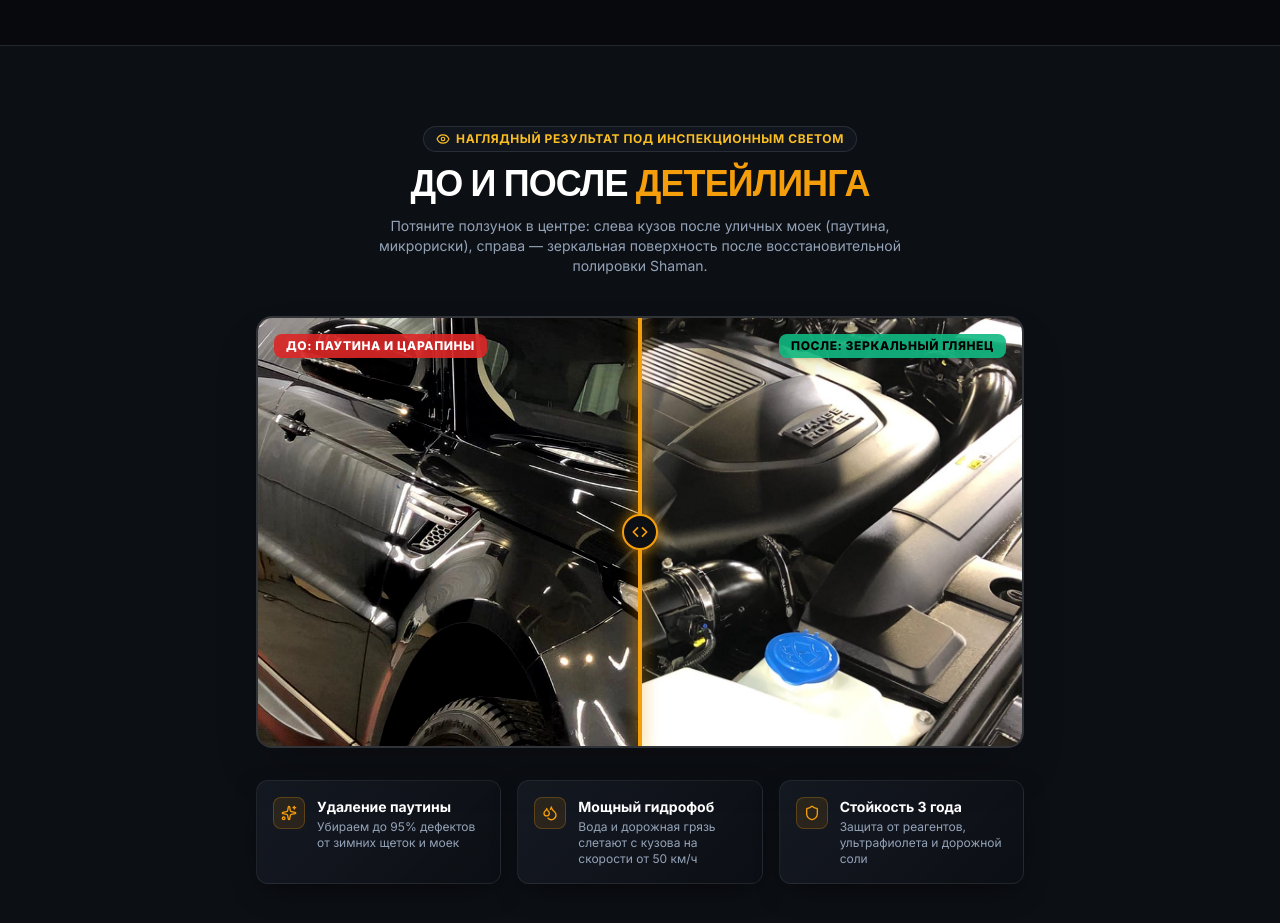
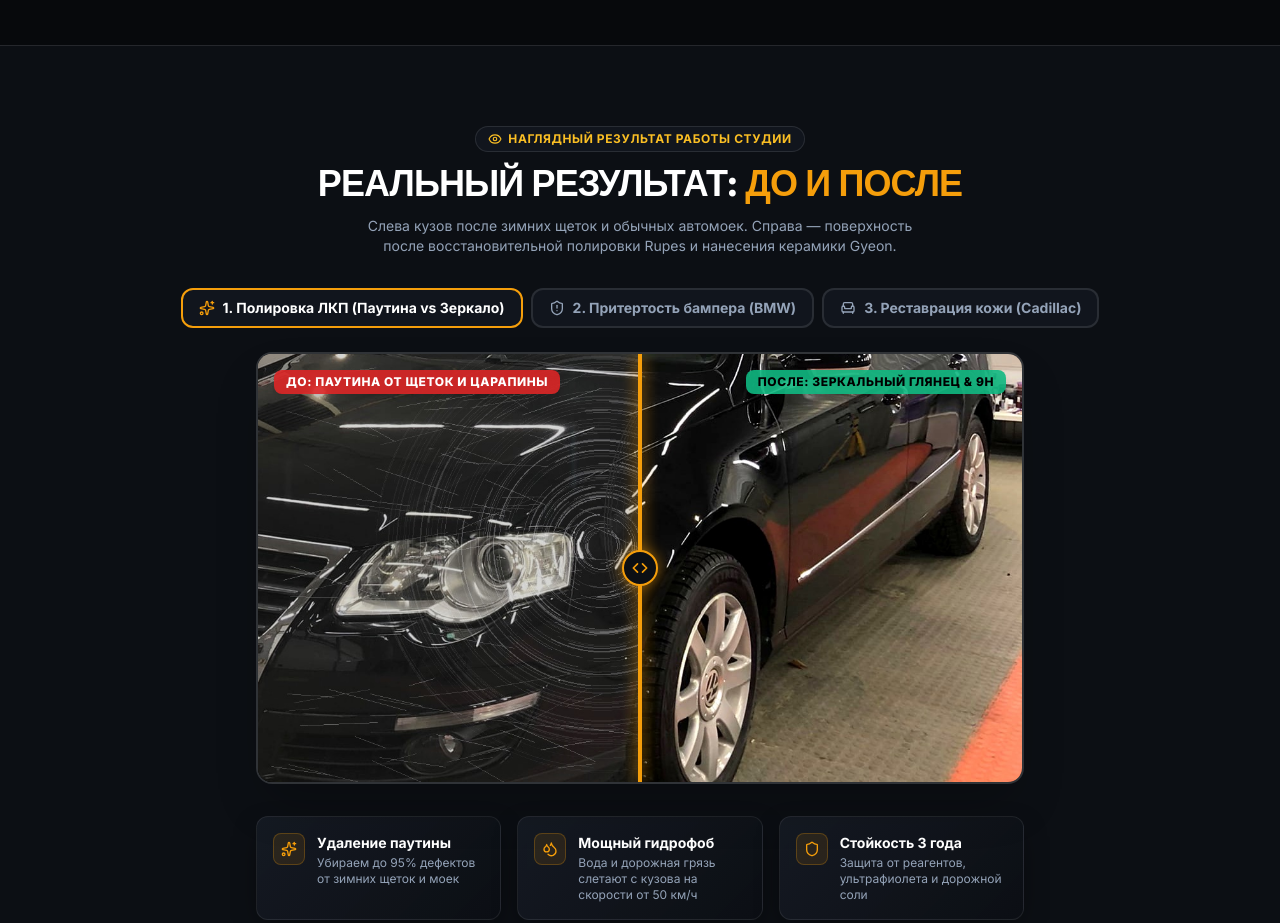
Before and after one commit to Sssunder/shaman-detailing, a plain HTML site: page index.html in a window 1280 px wide. Shown: the part 740-1663 px from the top of the page. Drawn offline with nearby package versions, Linux system fonts and the light colour scheme.

Commit message:
feat: real 3-scenario Before/After detailing slider with actual Shaman BMW bumper & Cadillac leather restoration

```diff
--- a/index.html
+++ b/index.html
@@ -318,33 +318,49 @@
     <section class="py-14 sm:py-20 px-4 sm:px-6 bg-dark-900 border-y border-white/10">
         <div class="max-w-5xl mx-auto">
 
-            <div class="text-center space-y-3 mb-10">
+            <div class="text-center space-y-3 mb-8">
                 <div class="inline-flex items-center gap-1.5 px-3 py-1 rounded-full bg-dark-850 border border-white/10 text-amber-400 text-xs font-bold uppercase tracking-wider">
                     <i data-lucide="eye" class="w-3.5 h-3.5"></i>
-                    <span>Наглядный результат под инспекционным светом</span>
+                    <span>Наглядный результат работы студии</span>
                 </div>
                 <h2 class="font-tech text-2xl sm:text-4xl font-bold text-white uppercase tracking-tight">
-                    ДО И ПОСЛЕ <span class="text-amber-500">ДЕТЕЙЛИНГА</span>
+                    РЕАЛЬНЫЙ РЕЗУЛЬТАТ: <span class="text-amber-500">ДО И ПОСЛЕ</span>
                 </h2>
-                <p class="text-steel-400 text-xs sm:text-sm max-w-xl mx-auto">
-                    Потяните ползунок в центре: слева кузов после уличных моек (паутина, микрориски), справа — зеркальная поверхность после восстановительной полировки Shaman.
+                <p id="sliderDesc" class="text-steel-400 text-xs sm:text-sm max-w-xl mx-auto">
+                    Слева кузов после зимних щеток и обычных автомоек. Справа — поверхность после восстановительной полировки Rupes и нанесения керамики Gyeon.
                 </p>
+            </div>
+
+            <!-- Interactive 3-Tab Switcher -->
+            <div class="flex flex-wrap items-center justify-center gap-2 mb-6" id="compareTabs">
+                <button onclick="switchComparisonTab('paint', this)" class="compare-tab-btn px-3.5 sm:px-4 py-2 rounded-xl bg-dark-850 border-2 border-amber-500 text-white font-bold text-xs sm:text-sm flex items-center gap-2 transition-all">
+                    <i data-lucide="sparkles" class="w-4 h-4 text-amber-500"></i>
+                    <span>1. Полировка ЛКП (Паутина vs Зеркало)</span>
+                </button>
+                <button onclick="switchComparisonTab('bumper', this)" class="compare-tab-btn px-3.5 sm:px-4 py-2 rounded-xl bg-dark-850 border-2 border-white/10 text-steel-400 hover:text-white font-bold text-xs sm:text-sm flex items-center gap-2 transition-all">
+                    <i data-lucide="shield-alert" class="w-4 h-4"></i>
+                    <span>2. Притертость бампера (BMW)</span>
+                </button>
+                <button onclick="switchComparisonTab('leather', this)" class="compare-tab-btn px-3.5 sm:px-4 py-2 rounded-xl bg-dark-850 border-2 border-white/10 text-steel-400 hover:text-white font-bold text-xs sm:text-sm flex items-center gap-2 transition-all">
+                    <i data-lucide="armchair" class="w-4 h-4"></i>
+                    <span>3. Реставрация кожи (Cadillac)</span>
+                </button>
             </div>
 
             <!-- Interactive 50/50 Slider Container -->
             <div class="slider-container max-w-3xl mx-auto aspect-[16/9] rounded-2xl border-2 border-white/15 shadow-2xl relative" id="comparisonSlider">
                 <!-- After Image (Background) -->
-                <img src="work_car_6.jpg" alt="После детейлинга" class="w-full h-full object-cover">
-                <div class="absolute top-3 sm:top-4 right-3 sm:right-4 z-10 px-2.5 sm:px-3 py-1 rounded-lg bg-emerald-500/90 text-black font-extrabold text-[10px] sm:text-xs uppercase tracking-wider shadow-lg">
-                    ПОСЛЕ: Зеркальный глянец
+                <img id="sliderAfterImg" src="slider_paint_after.jpg" alt="После детейлинга" class="w-full h-full object-cover">
+                <div id="sliderAfterLabel" class="absolute top-3 sm:top-4 right-3 sm:right-4 z-10 px-2.5 sm:px-3 py-1 rounded-lg bg-emerald-500/90 text-black font-extrabold text-[10px] sm:text-xs uppercase tracking-wider shadow-lg">
+                    ПОСЛЕ: Зеркальный глянец & 9H
                 </div>
 
                 <!-- Before Image (Clipped) -->
                 <div class="slider-before" id="sliderBefore" style="width: 50%;">
                     <div id="sliderBeforeInner" class="h-full relative overflow-hidden">
-                        <img id="sliderBeforeImg" src="work_car_7.jpg" alt="До детейлинга" class="absolute top-0 left-0 h-full object-cover filter contrast-125 brightness-90">
-                        <div class="absolute top-3 sm:top-4 left-3 sm:left-4 z-10 px-2.5 sm:px-3 py-1 rounded-lg bg-red-600/90 text-white font-extrabold text-[10px] sm:text-xs uppercase tracking-wider shadow-lg whitespace-nowrap">
-                            ДО: Паутина и царапины
+                        <img id="sliderBeforeImg" src="slider_paint_before.jpg" alt="До детейлинга" class="absolute top-0 left-0 h-full object-cover">
+                        <div id="sliderBeforeLabel" class="absolute top-3 sm:top-4 left-3 sm:left-4 z-10 px-2.5 sm:px-3 py-1 rounded-lg bg-red-600/90 text-white font-extrabold text-[10px] sm:text-xs uppercase tracking-wider shadow-lg whitespace-nowrap">
+                            ДО: Паутина от щеток и царапины
                         </div>
                     </div>
                 </div>
@@ -923,6 +939,49 @@
         const sliderBeforeImg = document.getElementById('sliderBeforeImg');
         let isDragging = false;
 
+        const COMPARISON_DATA = {
+            paint: {
+                beforeImg: 'slider_paint_before.jpg',
+                afterImg: 'slider_paint_after.jpg',
+                beforeLabel: 'ДО: Паутина от щеток и царапины',
+                afterLabel: 'ПОСЛЕ: Зеркальный глянец & 9H',
+                desc: 'Слева кузов после зимних щеток и обычных автомоек. Справа — поверхность после восстановительной полировки Rupes и нанесения керамики Gyeon.'
+            },
+            bumper: {
+                beforeImg: 'slider_bumper_before.jpg',
+                afterImg: 'slider_bumper_after.jpg',
+                beforeLabel: 'ДО: Глубокая притертость до грунта',
+                afterLabel: 'ПОСЛЕ: Устранено без перекраса',
+                desc: 'BMW 3/5: владелец готовился к дорогостоящему перекрасу бампера. Мастера Shaman убрали притертость локальной полировкой с сохранением заводского ЛКП.'
+            },
+            leather: {
+                beforeImg: 'slider_leather_before.jpg',
+                afterImg: 'slider_leather_after.jpg',
+                beforeLabel: 'ДО: Затертая потрескавшаяся кожа',
+                afterLabel: 'ПОСЛЕ: Заводская матовая текстура LeTech',
+                desc: 'Cadillac Escalade (10+ лет): кресло потеряло цвет, появились заломы и въевшаяся грязь. Полная химчистка, колеровка и консервация крем-воском LeTech.'
+            }
+        };
+
+        function switchComparisonTab(type, btn) {
+            document.querySelectorAll('.compare-tab-btn').forEach(b => {
+                b.classList.remove('border-amber-500', 'text-white');
+                b.classList.add('border-white/10', 'text-steel-400');
+            });
+            btn.classList.remove('border-white/10', 'text-steel-400');
+            btn.classList.add('border-amber-500', 'text-white');
+
+            const d = COMPARISON_DATA[type];
+            if (!d) return;
+
+            document.getElementById('sliderAfterImg').src = d.afterImg;
+            document.getElementById('sliderBeforeImg').src = d.beforeImg;
+            document.getElementById('sliderAfterLabel').innerText = d.afterLabel;
+            document.getElementById('sliderBeforeLabel').innerText = d.beforeLabel;
+            document.getElementById('sliderDesc').innerText = d.desc;
+            syncSliderWidth();
+        }
+
         function syncSliderWidth() {
             if (slider && sliderBeforeImg) {
                 const w = slider.clientWidth;
```
Also changed, not shown: slider_bumper_after.jpg (added), slider_bumper_before.jpg (added), slider_leather_after.jpg (added), slider_leather_before.jpg (added), slider_paint_after.jpg (added), slider_paint_before.jpg (added).
